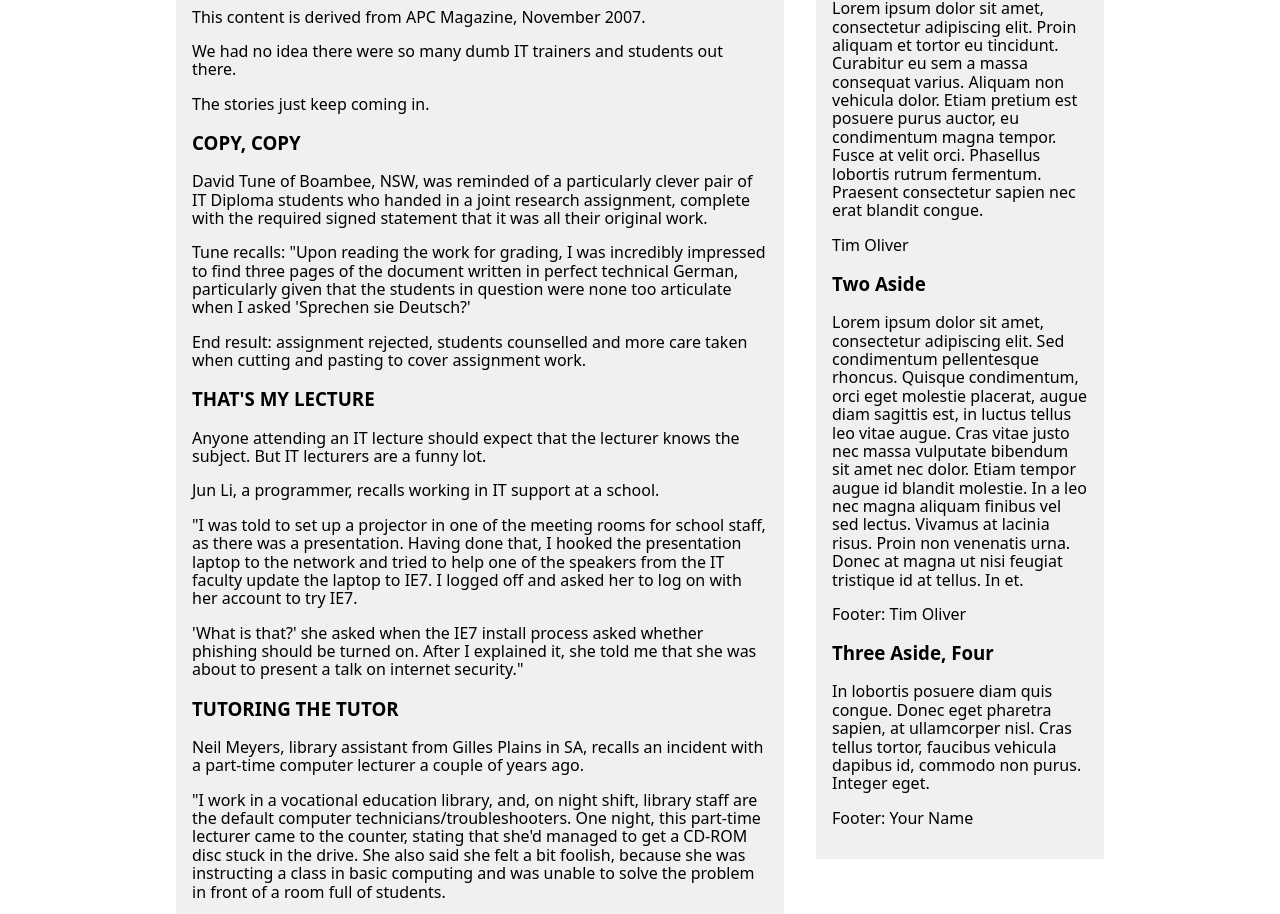
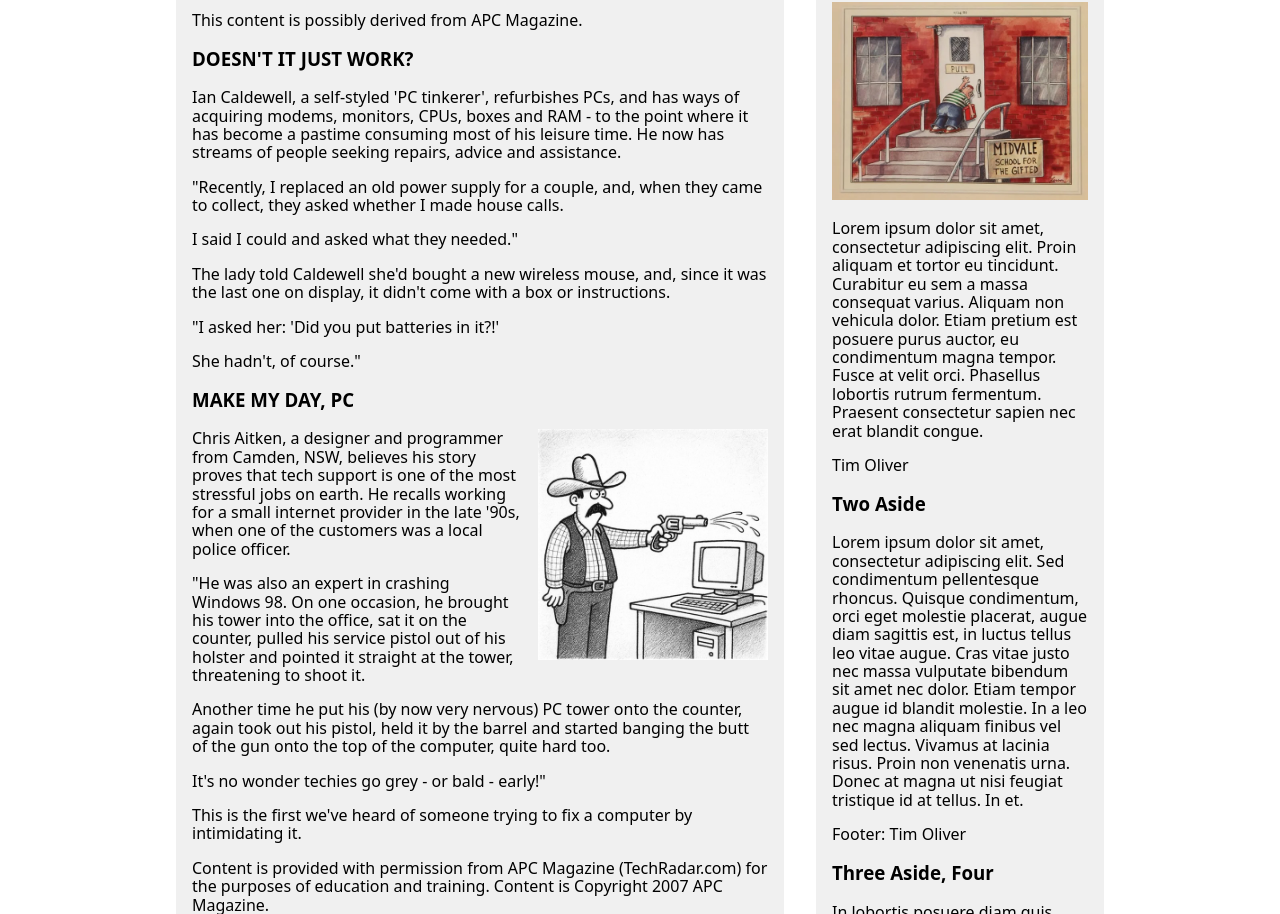
Before and after one commit to Ollie-TLO/WebTech-Portfolio, a plain HTML site: page phase-3/index.html in a window 1280 px wide. Shown: the part 179-1093 px from the top of the page. Drawn offline with Linux system fonts and the light colour scheme.

Commit message:
feat: new content – add new content to the site

```diff
--- a/assets/css/style.css
+++ b/assets/css/style.css
@@ -35,27 +35,39 @@
 .sticky-block > nav a {
 	text-decoration: none;
 }
-/* grid seems to be a bad fit for this. Should use 2 flexboxes instead */
 main {
 	max-width: 960px;
 	margin: 0 auto;
 	display: grid;
 	grid-template-columns: 2fr;
 }
-main > article {
-	grid-column: 1;
+article, aside {
 	padding: 1em;
 	margin: 1em;
 	background-color: #f0f0f0;
 }
-main > aside {
-	display: none;
-	grid-column: 2;
-	grid-row: 1 / -1; /* span from first to last row */
+/*aside {
 	padding: 1em;
 	margin: 1em;
 	align-self: start;
 	background-color: #f0f0f0;
+}*/
+.articles-column {
+	row-gap: 0em;
+}
+.asides-column {
+	display: none;                 /* aside column only as tall as its content */
+	/*align-self: start;              /* prevents stretching to full grid height */
+}
+article img {
+	float: right;         /* pushes the image to the right */
+	margin: 0 0 1em 1em;  /* spacing: bottom + left */
+	max-width: 40%;       /* scale image so it doesn’t dominate */
+	height: auto;
+}
+aside img {
+	max-width: 100%;  /* never wider than its container */
+	height: auto;     /* maintain aspect ratio */
 }
 .main-container { /* main wrapper so main can use grid stuff */
 	display: grid;
@@ -72,7 +84,7 @@ main > aside {
 	main {
 		grid-template-columns: 2fr 1fr;
 	}
-	main > aside {
+	.asides-column {
 		display: block
 	}
 }
--- a/phase-3/index.html
+++ b/phase-3/index.html
@@ -1,9 +1,9 @@
 <!doctype html>
 <html lang="en-au">
 	<head>
-		<meta http-equiv="refresh" content="2">
+		<!-- <meta http-equiv="refresh" content="2"> -->
 		<meta charset="utf-8">
-		<title>Phase 2 Sample</title>
+		<title>Phase 3 Sample</title>
 		<link rel="stylesheet" href="../assets/css/modern-normalize.css">
 		<link rel="stylesheet" href="../assets/css/style.css">
 		<!-- <link rel="stylesheet" href="../assets/css/debug.css"> -->
@@ -11,7 +11,8 @@
 	<body>
 		<div class="sticky-block">
 			<header>
-				<!-- <img src="https://placehold.co/256x256/AAC/FFF?text=Site\nName" alt="Site logo"> -->
+				<!-- <img src="https://placehold.co/256x256/AAC/FFF?text=Site\nName" alt="Site logo" width="40" height="40"> -->
+				<img src="../assets/img/site-logo.svg" alt="Site logo" width="40" height="40">
 				<h1>Site Name</h1>
 			</header>
 			<nav>
@@ -22,43 +23,35 @@
 				</ul>
 			</nav>
 		</div>
-		<div class="main-container">
-			<main>
+		<main>
+			<div class="articles-column">
 				<!-- Article 1 -->
 				<article>
 					<header>
 						<h2>Teacher + Student = dumb and dumber</h2>
-						<p>This content is derived from APC Magazine, November 2007.</p>
-						<p>We had no idea there were so many dumb IT trainers and students out there.</p>
-						<p>The stories just keep coming in.</p>
+						<p>This content is possibly derived from APC Magazine.</p>
 					</header>
 					<section>
 						<header>
-							<h3>COPY, COPY</h3>
+							<h3>DOESN'T IT JUST WORK?</h3>
 						</header>
-						<p>David Tune of Boambee, NSW, was reminded of a particularly clever pair of IT Diploma students who handed in a joint research assignment, complete with the required signed statement that it was all their original work.</p>
-						<p>Tune recalls: "Upon reading the work for grading, I was incredibly impressed to find three pages of the document written in perfect technical German, particularly given that the students in question were none too articulate when I asked 'Sprechen sie Deutsch?'</p>
-						<p>End result: assignment rejected, students counselled and more care taken when cutting and pasting to cover assignment work.</p>
+						<p>Ian Caldewell, a self-styled 'PC tinkerer', refurbishes PCs, and has ways of acquiring modems, monitors, CPUs, boxes and RAM - to the point where it has become a pastime consuming most of his leisure time. He now has streams of people seeking repairs, advice and assistance.</p>
+						<p>"Recently, I replaced an old power supply for a couple, and, when they came to collect, they asked whether I made house calls.</p>
+						<p>I said I could and asked what they needed."</p>
+						<p>The lady told Caldewell she'd bought a new wireless mouse, and, since it was the last one on display, it didn't come with a box or instructions.</p>
+						<p>"I asked her: 'Did you put batteries in it?!'</p>
+						<p>She hadn't, of course."</p>
 					</section>
 					<section>
 						<header>
-							<h3>THAT'S MY LECTURE</h3>
+							<h3>MAKE MY DAY, PC</h3>
 						</header>
-						<p>Anyone attending an IT lecture should expect that the lecturer knows the subject. But IT lecturers are a funny lot.</p>
-						<p>Jun Li, a programmer, recalls working in IT support at a school.</p>
-						<p>"I was told to set up a projector in one of the meeting rooms for school staff, as there was a presentation. Having done that, I hooked the presentation laptop to the network and tried to help one of the speakers from the IT faculty update the laptop to IE7. I logged off and asked her to log on with her account to try IE7.</p>
-						<p>'What is that?' she asked when the IE7 install process asked whether phishing should be turned on. After I explained it, she told me that she was about to present a talk on internet security."</p>
-					</section>
-					<section>
-						<header>
-							<h3>TUTORING THE TUTOR</h3>
-						</header>
-						<p>Neil Meyers, library assistant from Gilles Plains in SA, recalls an incident with a part-time computer lecturer a couple of years ago.</p>
-						<p>"I work in a vocational education library, and, on night shift, library staff are the default computer technicians/troubleshooters. One night, this part-time lecturer came to the counter, stating that she'd managed to get a CD-ROM disc stuck in the drive. She also said she felt a bit foolish, because she was instructing a class in basic computing and was unable to solve the problem in front of a room full of students.</p>
-						<p>So I wandered over to give her assistance, pushed the drive eject button, out popped the tray and... no disc to be seen.</p>
-						<p>Before I was able to ask out the obvious question, she piped up, 'That's the CD drive? I thought it was the other one!', pointing to an old 5.25in floppy disc slot, which was there even though the drives themselves had long since been decommissioned.</p>
-						<p>Someone from IT got out the disc the next day when they upended the machine and it fell out. Then, a week later, after I gave the lecturer her CD back, she was back within five minutes, saying, 'You won't believe it, I've done it again!'</p>
-						<p>And this was their computing tutor? So there I am in front of her class, shaking the heck out of the machine. So much for teaching people to handle their computers with care!"</p>
+						<img src="../assets/img/pistol-at-PC_scaled.png" alt="FarSide cowboy threatening PC with gun" class="top-right">
+						<p>Chris Aitken, a designer and programmer from Camden, NSW, believes his story proves that tech support is one of the most stressful jobs on earth. He recalls working for a small internet provider in the late '90s, when one of the customers was a local police officer.</p>
+						<p>"He was also an expert in crashing Windows 98. On one occasion, he brought his tower into the office, sat it on the counter, pulled his service pistol out of his holster and pointed it straight at the tower, threatening to shoot it.</p>
+						<p>Another time he put his (by now very nervous) PC tower onto the counter, again took out his pistol, held it by the barrel and started banging the butt of the gun onto the top of the computer, quite hard too.</p>
+						<p>It's no wonder techies go grey - or bald - early!"</p>
+						<p>This is the first we've heard of someone trying to fix a computer by intimidating it.</p>
 					</section>
 					<footer>
 						<p>Content is provided with permission from APC Magazine (TechRadar.com) for the purposes of education and training. Content is Copyright 2007 APC Magazine.</p>
@@ -184,11 +177,14 @@
 						<p>Content is provided with permission from APC Magazine (TechRadar.com) for the purposes of education and training. Content is Copyright 2007 APC Magazine.</p>
 					</footer>
 				</article>
+			</div>
+			<div class="asides-column">
 				<aside>
 					<section>
 						<!-- <header> -->
 							<h3>One Aside</h3>
 						<!-- </header> -->
+						<img src="../assets/img/midvale-school-for-the-gifted.webp" alt="FarSide comic: School for the Gifted">
 						<p>Lorem ipsum dolor sit amet, consectetur adipiscing elit. Proin aliquam et tortor eu tincidunt. Curabitur eu sem a massa consequat varius. Aliquam non vehicula dolor. Etiam pretium est posuere purus auctor, eu condimentum magna tempor. Fusce at velit orci. Phasellus lobortis rutrum fermentum. Praesent consectetur sapien nec erat blandit congue.</p>
 						<footer>
 							<!-- Hopefully one of these alternatives meet the specifications -->
@@ -216,11 +212,10 @@
 						</footer>
 					</section>
 				</aside>
-			</main>
-		</div>
+			</div>
+		</main>
 		<footer>
-			<p>© Copyright 2025 Tim Oliver & Adrian Gould</p>
-			<!-- [sic] "Copyright" is redundant -->
+			<p>© 2025 Tim Oliver & Adrian Gould</p>
 			<nav>
 				<ul>
 					<li><a href="#">Home</a></li>
```
